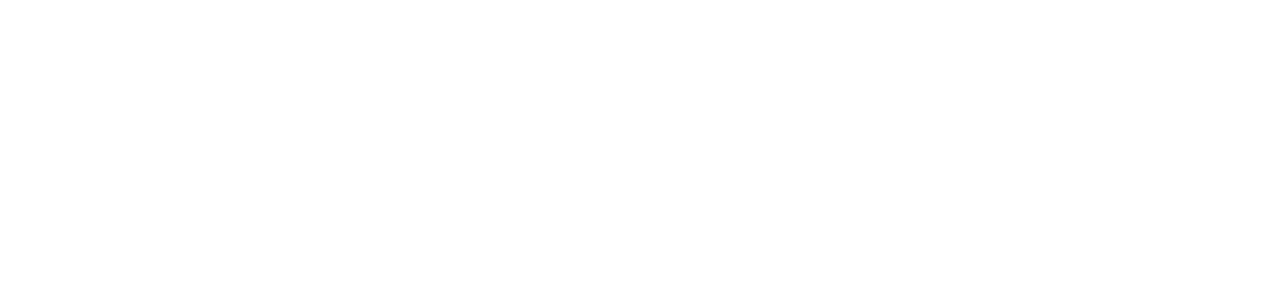
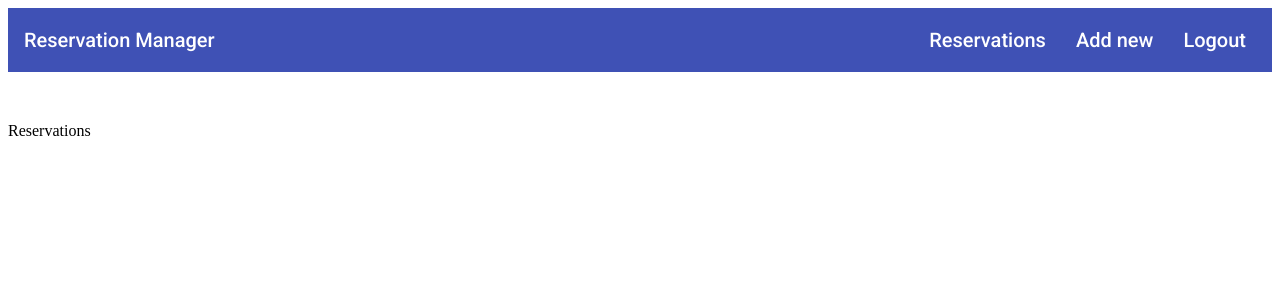
Before and after one commit to moscaluconstantin/ReservationsManager, an Angular app in the folder ReservationsManager/ReservationsManager.Angular/: page /account/employee in a window 1280 px wide. Before the commit this address led to /. Shown: the top 300 px of the page. Built offline with nearby package versions, Linux system fonts and the light colour scheme; sample sign-in values are in the browser's storage.

Commit message:
Add starting employee page.

```diff
--- a/ReservationsManager/ReservationsManager.Angular/src/app/app-routing.module.ts
+++ b/ReservationsManager/ReservationsManager.Angular/src/app/app-routing.module.ts
@@ -1,5 +1,6 @@
 import { NgModule } from '@angular/core';
 import { RouterModule, Routes } from '@angular/router';
+import { EmployeeComponent } from './modules/employee/employee/employee.component';
 import { LoginComponent } from './modules/login/login.component';
 import { RegisterEmployeeComponent } from './modules/register/register-employee/register-employee.component';
 import { RegisterUserComponent } from './modules/register/register-user/register-user.component';
@@ -15,6 +16,11 @@
       import('./modules/user/user.module').then((m) => m.UserModule),
     canActivate: [AuthGuard],
   },
+  {
+    path: 'account/employee',
+    component: EmployeeComponent,
+    canActivate: [AuthGuard],
+  },
   { path: '', redirectTo: '/login', pathMatch: 'full' },
 ];
 
--- a/ReservationsManager/ReservationsManager.Angular/src/app/app.module.ts
+++ b/ReservationsManager/ReservationsManager.Angular/src/app/app.module.ts
@@ -13,6 +13,7 @@
 import { AuthInterceptor } from './_interceptors/auth/auth.interceptor';
 import { DatePipe } from '@angular/common';
 import { LoadingInterceptor } from './_interceptors/loading/loading.interceptor';
+import { EmployeeModule } from './modules/employee/employee.module';
 
 const modules = [
   BrowserModule,
@@ -23,6 +24,7 @@
   RegisterUserModule,
   RegisterEmployeeModule,
   UserModule,
+  EmployeeModule,
 ];
 
 @NgModule({
--- /dev/null
+++ b/ReservationsManager/ReservationsManager.Angular/src/app/modules/employee/employee/employee.component.html
@@ -0,0 +1,22 @@
+<mat-toolbar class="navbar" color="primary">
+  <div>Reservation Manager</div>
+  <div class="links">
+    <a
+      routerLink="/account/user/reservations"
+      routerLinkActive="active"
+      ariaCurrentWhenActive="page"
+      >Reservations</a
+    >
+    <a
+      routerLink="/account/user/addnew"
+      routerLinkActive="active"
+      ariaCurrentWhenActive="page"
+      >Add new</a
+    >
+    <a routerLink="/login" (click)="logout()">Logout</a>
+  </div>
+</mat-toolbar>
+
+<div class="container">Reservations</div>
+
+<app-loading-spinner></app-loading-spinner>
--- /dev/null
+++ b/ReservationsManager/ReservationsManager.Angular/src/app/modules/employee/employee/employee.component.ts
@@ -0,0 +1,14 @@
+import { Component, OnInit } from '@angular/core';
+
+@Component({
+  selector: 'app-employee',
+  templateUrl: './employee.component.html',
+  styleUrls: ['./employee.component.css'],
+})
+export class EmployeeComponent implements OnInit {
+  constructor() {}
+
+  ngOnInit(): void {}
+
+  logout(): void {}
+}
```
Also changed, not shown: ReservationsManager/ReservationsManager.Angular/src/app/modules/employee/employee.module.ts (added, +12 -0 lines), ReservationsManager/ReservationsManager.Angular/src/app/modules/employee/employee/employee.component.css (added), 1 other file (tests, documents, lock files or other folders).
